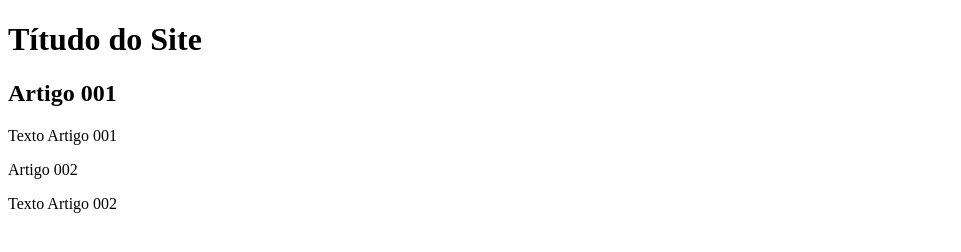
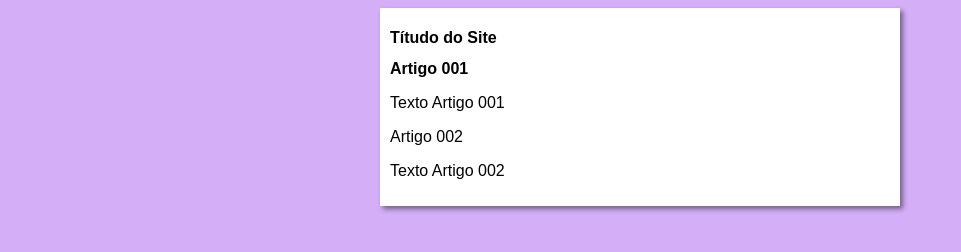
Before and after one commit to erikocoelho/projeto-site, a plain HTML site: page index.html in a window 1280 px wide. Shown: the whole page, without its empty margins (0-961 px from the left). Drawn offline with Linux system fonts and the light colour scheme.

Commit message:
iniciei o design

```diff
--- /dev/null
+++ b/estilos/style.css
@@ -0,0 +1,16 @@
+* {
+    font-family: Arial, Helvetica, sans-serif;
+    font-size: 16px;
+}
+
+body {
+    background-color: rgba(210, 170, 247, 0.952);
+}
+
+main {
+    background-color: white;
+    width: 500px;
+    margin: auto;
+    padding: 10px;
+    box-shadow: 3px 3px 5px rgba(0, 0, 0, 0.459);
+}
--- a/index.html
+++ b/index.html
@@ -5,6 +5,7 @@
     <meta charset="UTF-8">
     <meta name="viewport" content="width=device-width, initial-scale=1.0">
     <title>Título do Site</title>
+    <link rel="stylesheet" href="estilos/style.css">
 </head>
 
 <body>
```
